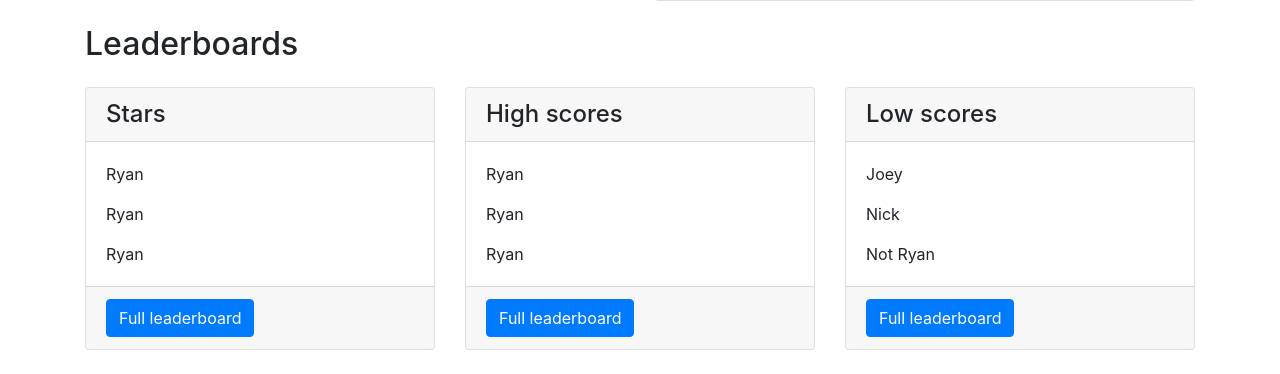
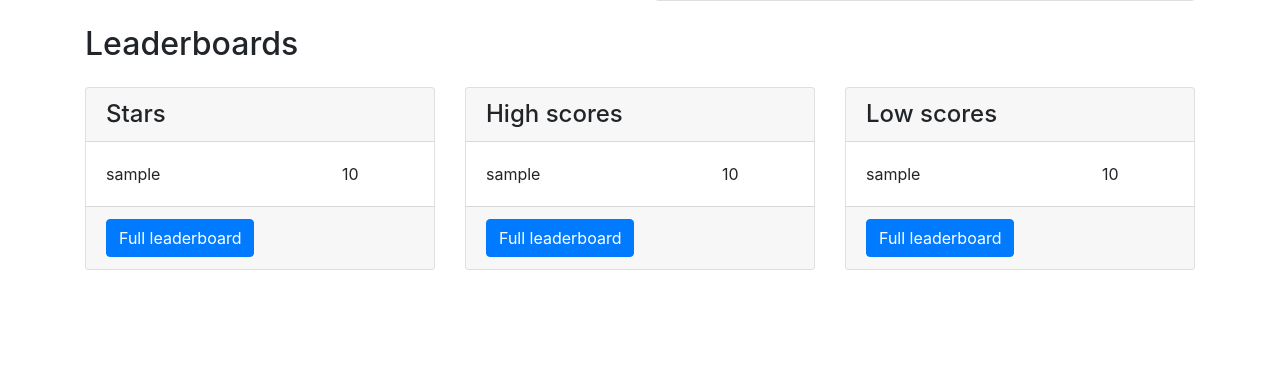
Before and after one commit to cpkm/darts-site, a Flask app: page / in a window 1280 px wide. Shown: the part 776-1150 px from the top of the page. After the commit the page ends 1046 px from the top, so only its background shows below. Run offline with Flask 2, Linux system fonts and the light colour scheme; tables that the repository leaves empty hold one stand-in row (values such as "Sample post"); some libraries are stand-ins or nearby versions.

Commit message:
Index leaderboards fill with top 4

```diff
--- a/app/main/routes.py
+++ b/app/main/routes.py
@@ -21,11 +21,14 @@ def index():
     next_url = url_for('main.index', page=schedule.next_num) \
         if schedule.has_next else None
     prev_url = url_for('main.index', page=schedule.prev_num) \
-        if schedule.has_prev else None
+		if schedule.has_prev else None
+    top_stars = PlayerSeasonStats.query.join(Player).order_by(PlayerSeasonStats.total_stars.desc()).limit(4).all()
+    top_high_scores = PlayerSeasonStats.query.join(Player).order_by(PlayerSeasonStats.total_high_scores.desc()).limit(4).all()
+    top_low_scores = PlayerSeasonStats.query.join(Player).order_by(PlayerSeasonStats.total_low_scores.desc()).limit(4).all()
+
     return render_template('index.html', title=None,
         schedule=schedule.items, next_url=next_url, prev_url=prev_url,
-        all_players=all_players, last_match=last_match)
-
+        all_players=all_players, last_match=last_match, top_stars=top_stars, top_high_scores=top_high_scores, top_low_scores=top_low_scores)
 
 @bp.route('/player_edit',  methods=['GET', 'POST'], defaults={'nickname': None})
 @bp.route('/player_edit/<nickname>',  methods=['GET', 'POST'])
--- a/app/templates/index.html
+++ b/app/templates/index.html
@@ -57,9 +57,14 @@
         <div class="card h-100">
           <h4 class="card-header">Stars</h4>
           <div class="card-body">
-            <p class="card-text">Ryan</p>
-            <p class="card-text">Ryan</p>
-            <p class="card-text">Ryan</p>
+              <table style="width:100%">
+                  {% for i in top_stars %}
+                    <tr>
+                        <td> {{ i.player.nickname }} </td>
+                        <td> {{ i.total_stars }} </td>
+                    </tr>
+                    {% endfor %}
+              </table>
           </div>
           <div class="card-footer">
             <a href="#" class="btn btn-primary">Full leaderboard</a>
@@ -70,9 +75,14 @@
         <div class="card h-100">
           <h4 class="card-header">High scores</h4>
           <div class="card-body">
-            <p class="card-text">Ryan</p>
-            <p class="card-text">Ryan</p>
-            <p class="card-text">Ryan</p>
+              <table style="width:100%">
+                {% for i in top_high_scores %}
+                    <tr>
+                        <td> {{ i.player.nickname }} </td>
+                        <td> {{ i.total_high_scores }} </td>
+                    </tr>
+                {% endfor %}
+              </table>
           </div>
           <div class="card-footer">
             <a href="#" class="btn btn-primary">Full leaderboard</a>
@@ -83,9 +93,14 @@
         <div class="card h-100">
           <h4 class="card-header">Low scores</h4>
           <div class="card-body">
-            <p class="card-text">Joey</p>
-            <p class="card-text">Nick</p>
-            <p class="card-text">Not Ryan</p>
+              <table style="width:100%">
+                {% for i in top_low_scores %}
+                    <tr>
+                        <td> {{ i.player.nickname }} </td>
+                        <td> {{ i.total_low_scores }} </td>
+                    </tr>
+                {% endfor %}
+              </table>
           </div>
           <div class="card-footer">
             <a href="#" class="btn btn-primary">Full leaderboard</a>
```
